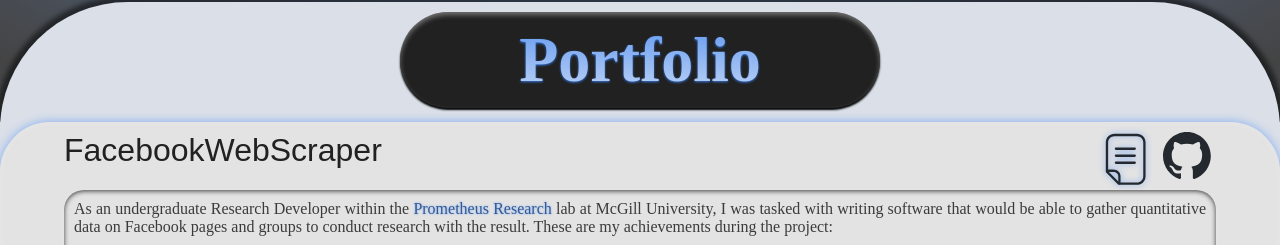
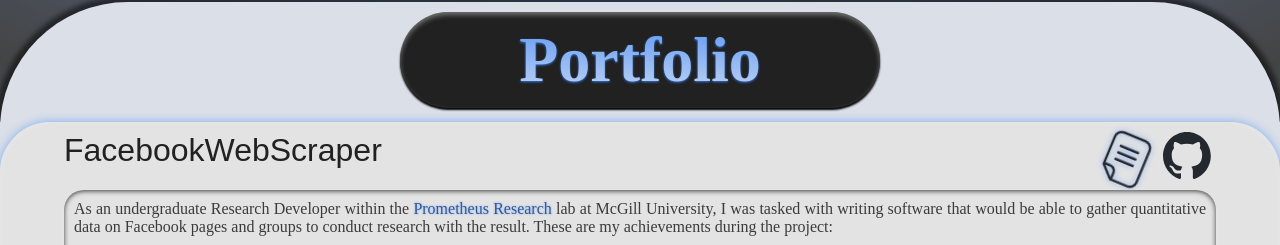
Before and after one commit to swzn/personal_website, an Angular app: page /~swazin/ in a window 1280 px wide. In both pictures the pointer is over the picture 1129 px from the left and 894 px from the top of the page. Shown: the part 738-983 px from the top of the page. Built offline with nearby package versions, Linux system fonts and the light colour scheme.

Commit message:
Change icon hover effect

```diff
--- a/src/app/portfolio-item/portfolio-item.component.css
+++ b/src/app/portfolio-item/portfolio-item.component.css
@@ -64,6 +64,7 @@
 }
 
 :host .title .links .icon:hover {
+  transform: rotate(22.5deg);
   max-width:  55px;
   max-height: 55px;
   filter: drop-shadow(0 0 3px var(--glow));
```
